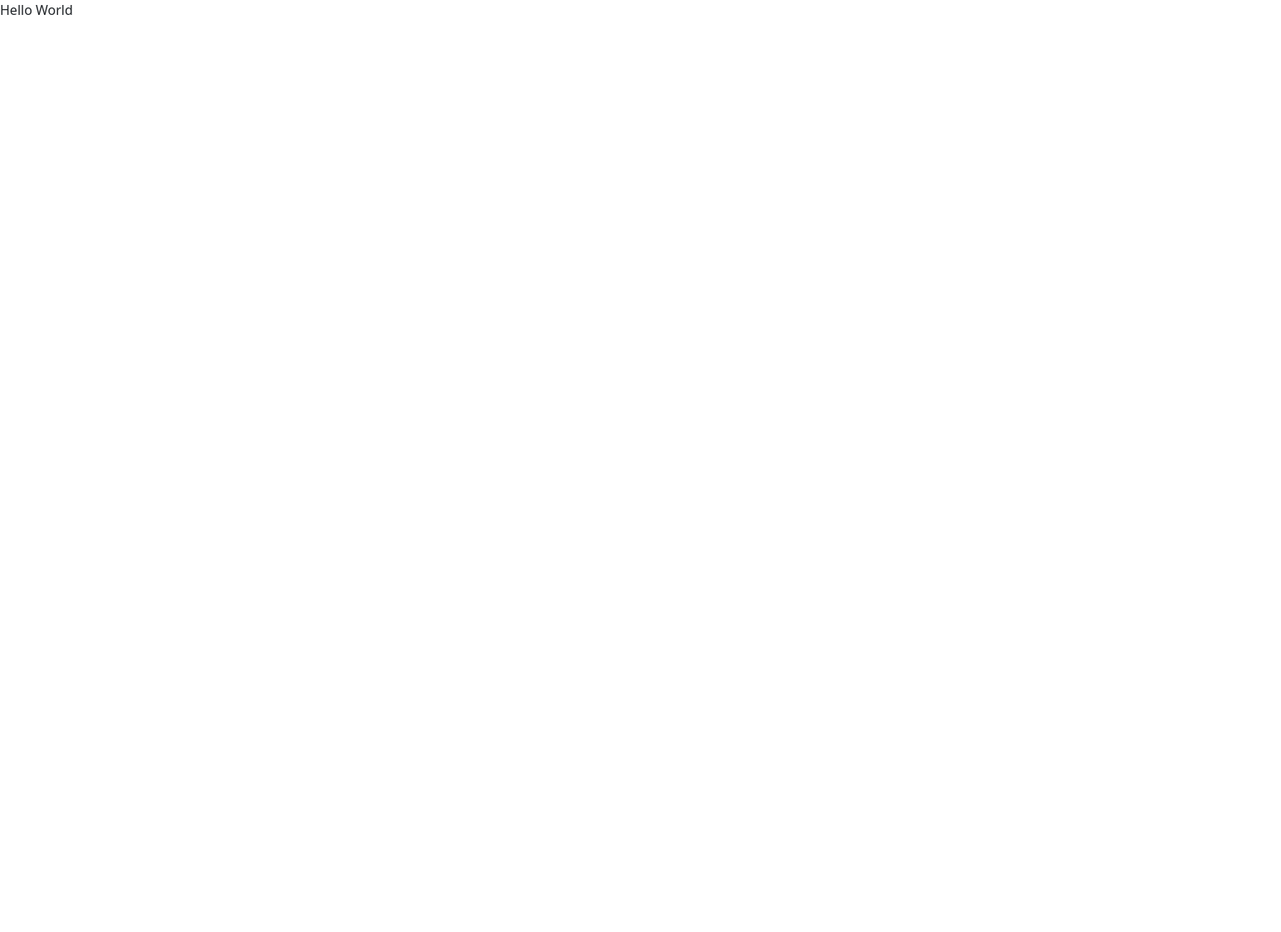
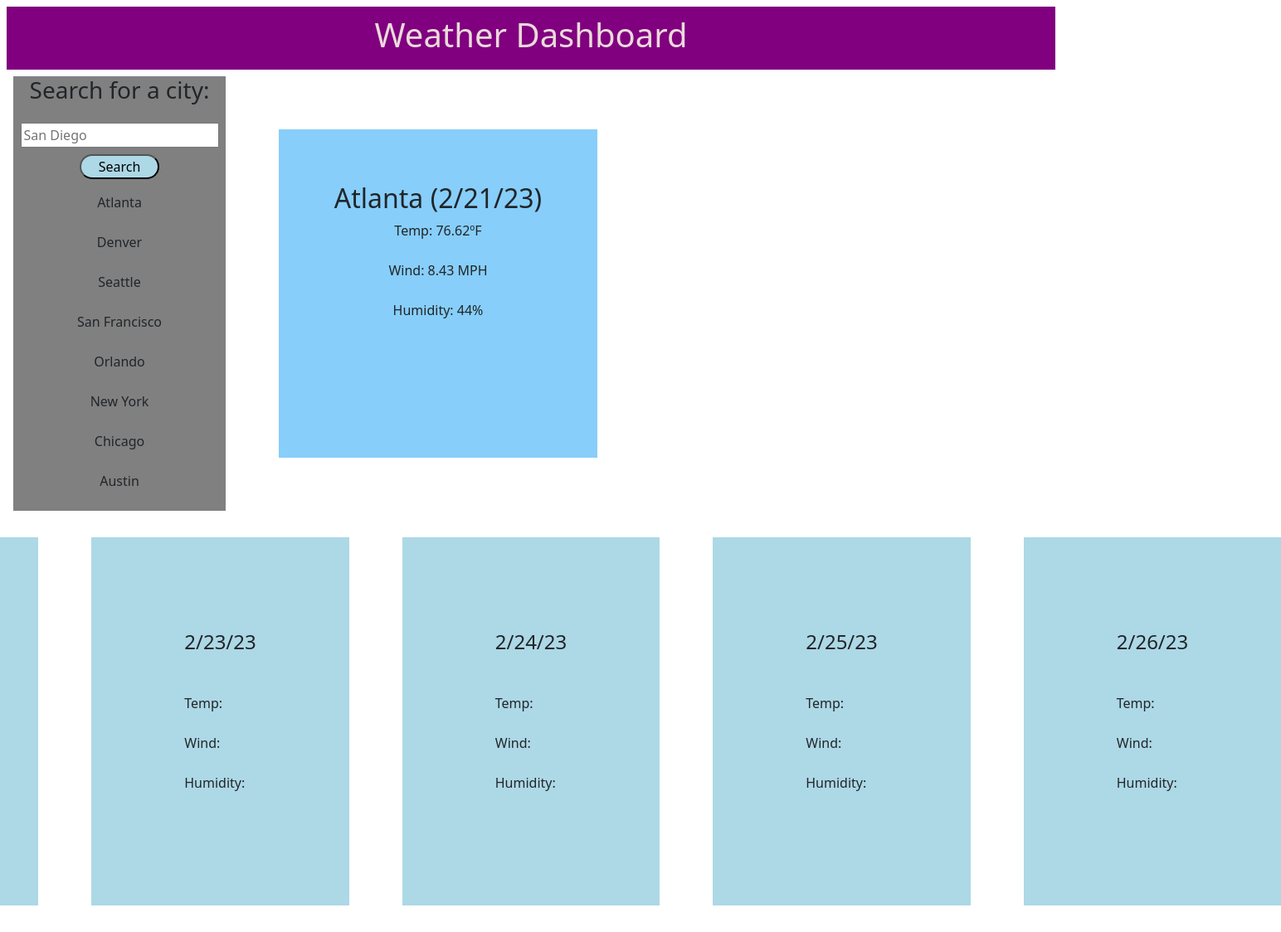
Before and after one commit to moviefan322/weather-app, a plain HTML site: page index.html in a window 1280 px wide. Shown: the whole page at 83% size, 1544 px wide, since content can reach past the window. Before the commit the page ends 800 px from the top, so only its background shows below. Drawn offline with nearby package versions, Linux system fonts and the light colour scheme.

Commit message:
initial layout

```diff
--- a/assets/css/style.css
+++ b/assets/css/style.css
@@ -0,0 +1,78 @@
+* {
+  box-sizing: border-box;
+}
+
+header {
+  background-color: purple;
+  margin: 0.5em;
+  align-content: center;
+}
+
+header h1 {
+  text-align: center;
+  color: rgb(235, 218, 218);
+  padding: 0.25em;
+}
+
+/* section {
+  background-color: gray;
+  width: 20%;
+  margin-left: 1em;
+} */
+
+#top-bar {
+  display: flex;
+  flex-direction: row;
+  justify-content: flex-start;
+}
+
+section h3,
+form,
+p {
+  padding-bottom: 0.5em;
+}
+
+#search-tab {
+  order: 1;
+  display: flex;
+  flex-direction: column;
+  text-align: center;
+  background-color: gray;
+  width: 20%;
+  margin-left: 1em;
+}
+
+#searchBut {
+  margin: 0 5em 1em 5em;
+  background-color: lightblue;
+  border-radius: 20px;
+}
+
+#today {
+  order: 2;
+  display: flex;
+  flex-wrap: wrap;
+  flex-direction: column;
+  width: 40%;
+  align-items: center;
+  padding-top: 4em;
+  background-color: lightskyblue;
+  border: white solid 4em;
+}
+
+#fiveday {
+  display: flex;
+  flex-direction: row;
+  justify-content: center;
+}
+
+#fiveday div {
+  padding: 7em;
+  margin: 2em;
+  background-color: lightblue;
+  text-align: initial;
+}
+
+#fiveday div h4 {
+  margin-bottom: 2em;
+}
--- a/index.html
+++ b/index.html
@@ -1,10 +1,10 @@
 <!DOCTYPE html>
 <html lang="en">
-<head>
-    <meta charset="UTF-8">
-    <meta http-equiv="X-UA-Compatible" content="IE=edge">
-    <meta name="viewport" content="width=device-width, initial-scale=1.0">
-    <link rel="stylesheet" href="./assets/css/reset.css">
+  <head>
+    <meta charset="UTF-8" />
+    <meta http-equiv="X-UA-Compatible" content="IE=edge" />
+    <meta name="viewport" content="width=device-width, initial-scale=1.0" />
+    <link rel="stylesheet" href="./assets/css/reset.css" />
     <link
       href="https://cdn.jsdelivr.net/npm/bootstrap@5.1.3/dist/css/bootstrap.min.css"
       rel="stylesheet"
@@ -15,13 +15,70 @@
       rel="stylesheet"
       href="https://code.jquery.com/ui/1.12.1/themes/base/jquery-ui.css"
     />
-    <link rel="stylesheet" href="./assets/css/style.css">
+    <link rel="stylesheet" href="./assets/css/style.css" />
     <title>Document</title>
-</head>
-<body>
-    <p>Hello World</p>
+  </head>
+  <body>
+    <header>
+      <h1>Weather Dashboard</h1>
+    </header>
+    <div id="top-bar">
+      <section id="search-tab">
+        <h3>Search for a city:</h3>
+        <form action="">
+          <input type="text" name="" id="search" placeholder="San Diego" />
+        </form>
+        <button id="searchBut">Search</button>
+        <p>Atlanta</p>
+        <p>Denver</p>
+        <p>Seattle</p>
+        <p>San Francisco</p>
+        <p>Orlando</p>
+        <p>New York</p>
+        <p>Chicago</p>
+        <p>Austin</p>
+      </section>
+      <main id="today">
+        <h2>Atlanta (2/21/23)</h2>
+        <p>Temp: 76.62ºF</p>
+        <p>Wind: 8.43 MPH</p>
+        <p>Humidity: 44%</p>
+      </main>
+    </div>
+    <section id="fiveday">
+      <div>
+        <h4>2/22/23</h4>
+        <p>Temp:</p>
+        <p>Wind:</p>
+        <p>Humidity:</p>
+      </div>
+      <div>
+        <h4>2/23/23</h4>
+        <p>Temp:</p>
+        <p>Wind:</p>
+        <p>Humidity:</p>
+      </div>
+      <div>
+        <h4>2/24/23</h4>
+        <p>Temp:</p>
+        <p>Wind:</p>
+        <p>Humidity:</p>
+      </div>
+      <div>
+        <h4>2/25/23</h4>
+        <p>Temp:</p>
+        <p>Wind:</p>
+        <p>Humidity:</p>
+      </div>
+      <div>
+        <h4>2/26/23</h4>
+        <p>Temp:</p>
+        <p>Wind:</p>
+        <p>Humidity:</p>
+      </div>
+    </section>
     <script src="https://code.jquery.com/jquery-1.12.4.js"></script>
     <script src="https://code.jquery.com/ui/1.12.1/jquery-ui.js"></script>
     <script src="./assets/js/script.js"></script>
-</body>
+  </body>
 </html>
```
